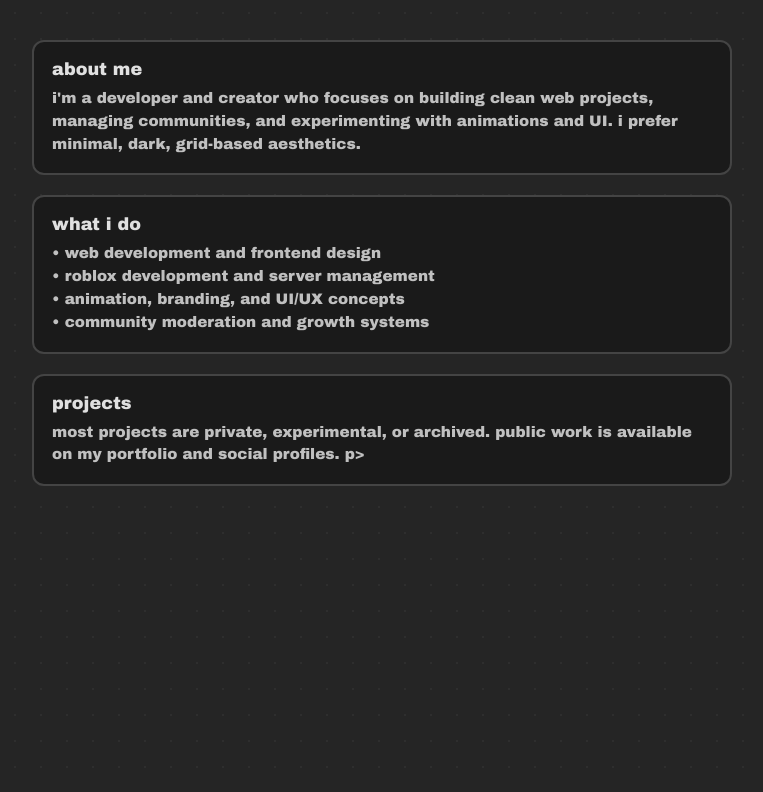
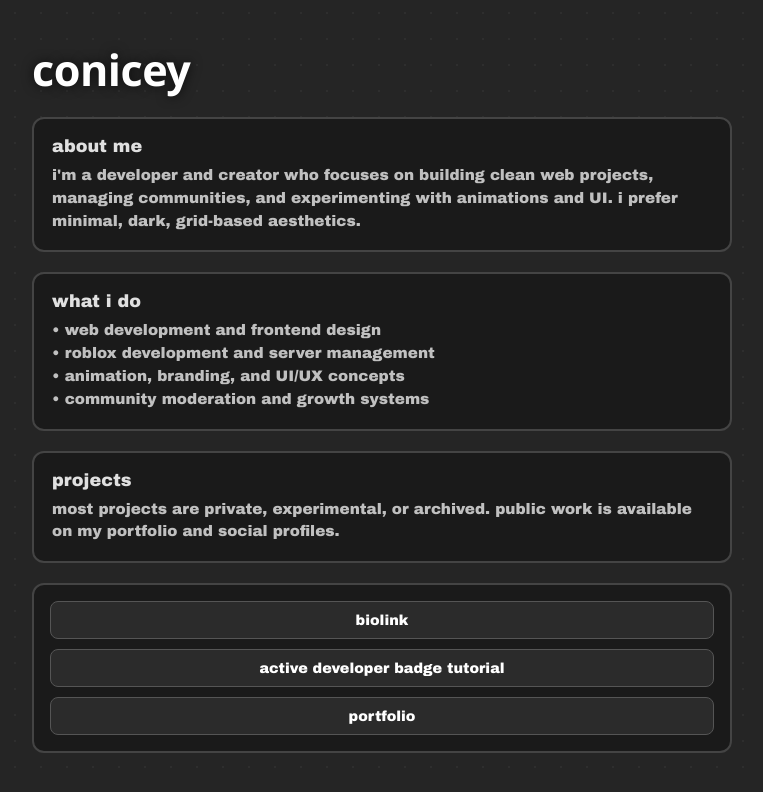
Before and after one commit to conicey/conicey.github.io, a plain HTML site: page index.html in a window 1280 px wide. Shown: the whole page, without its empty margins (258-1021 px from the left). Drawn offline with Linux system fonts and the light colour scheme.

Commit message:
Update index.html

```diff
--- a/index.html
+++ b/index.html
@@ -34,6 +34,21 @@ body {
   position: relative;
 }
 
+/* CONICEY HEADING MATCH ACTIVE DEV BADGE */
+.top-name {
+  width: 100%;
+  max-width: 700px;
+  text-align: left;
+  font-size: 2.7rem;
+  font-weight: 800;
+  color: #ffffff;
+  letter-spacing: -0.5px;
+  text-shadow: 0 0 12px rgba(0,0,0,0.7);
+  font-family: "Segoe UI", "Courier New", monospace;
+  text-transform: lowercase;
+  margin-bottom: 18px;
+}
+
 .section {
   width: 100%;
   max-width: 700px;
@@ -68,9 +83,44 @@ footer {
   font-size: 0.8rem;
   color: #666;
 }
+
+/* LINKS BOX */
+.links-box {
+  width: 100%;
+  max-width: 700px;
+  background: #1a1a1a;
+  border: 2px solid #444;
+  border-radius: 12px;
+  padding: 16px;
+  margin-bottom: 20px;
+  display: flex;
+  flex-direction: column; /* STACK BUTTONS */
+  gap: 10px;
+}
+
+.links-box a {
+  padding: 10px 0;
+  background: #2b2b2b;
+  border: 1px solid #555;
+  border-radius: 8px;
+  color: #fff;
+  text-decoration: none;
+  font-size: 0.9rem;
+  text-align: center;
+  transition: 0.2s;
+}
+
+.links-box a:hover {
+  background: #3a3a3a;
+  border-color: #777;
+}
 </style>
 </head>
+
 <body>
+
+<!-- NAME AT TOP -->
+<div class="top-name">conicey</div>
 
 <div class="section">
   <h2>about me</h2>
@@ -94,7 +144,14 @@ footer {
   <h2>projects</h2>
   <p>
     most projects are private, experimental, or archived. public work is available on my portfolio and social profiles.
- p>
+  </p>
+</div>
+
+<!-- STACKED BUTTONS -->
+<div class="links-box">
+  <a href="https://conicey.github.io/biolink/" target="_blank">biolink</a>
+  <a href="https://conicey.github.io/dev/" target="_blank">active developer badge tutorial</a>
+  <a href="https://conicey.github.io/portfolio/" target="_blank">portfolio</a>
 </div>
 
 <footer></footer>
```
